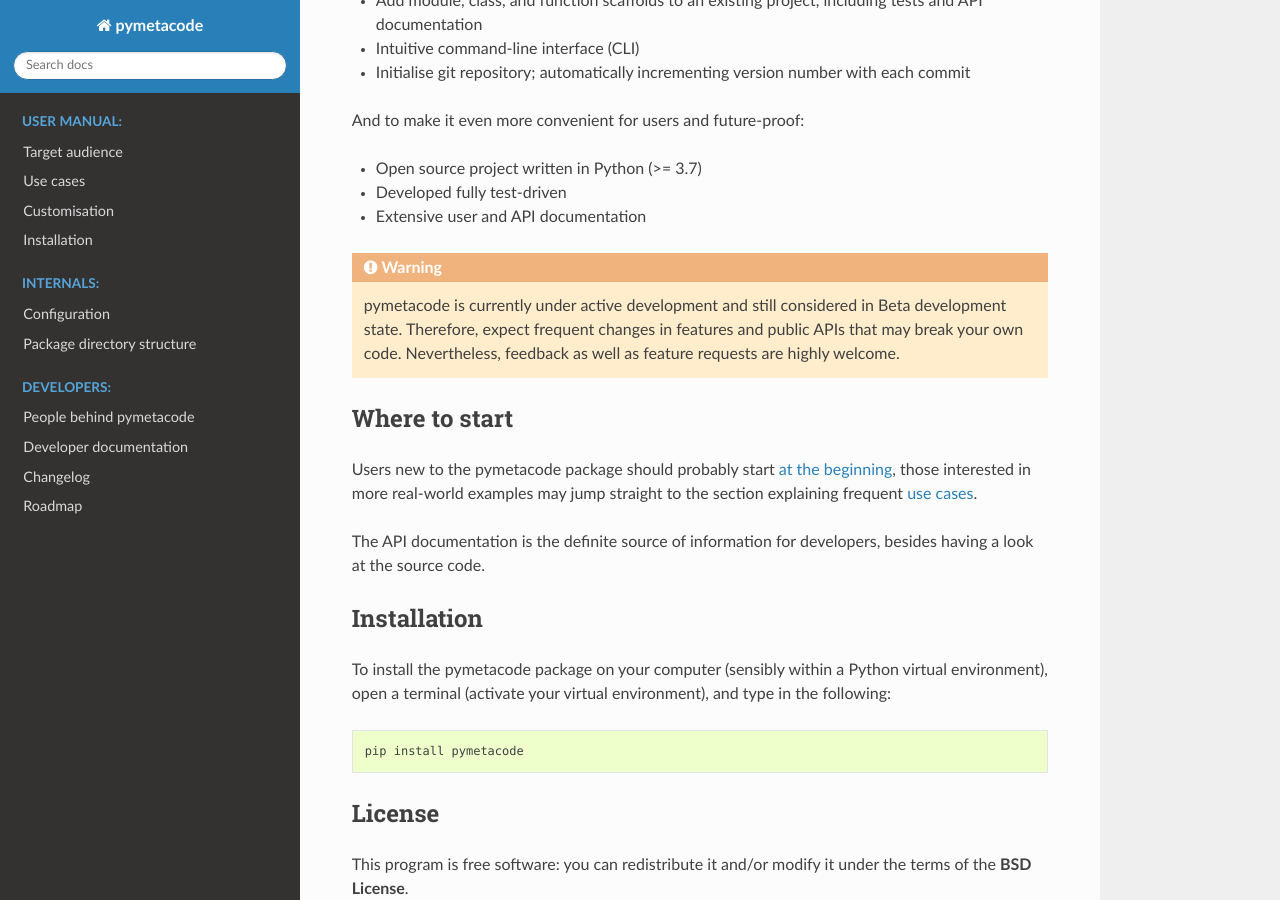
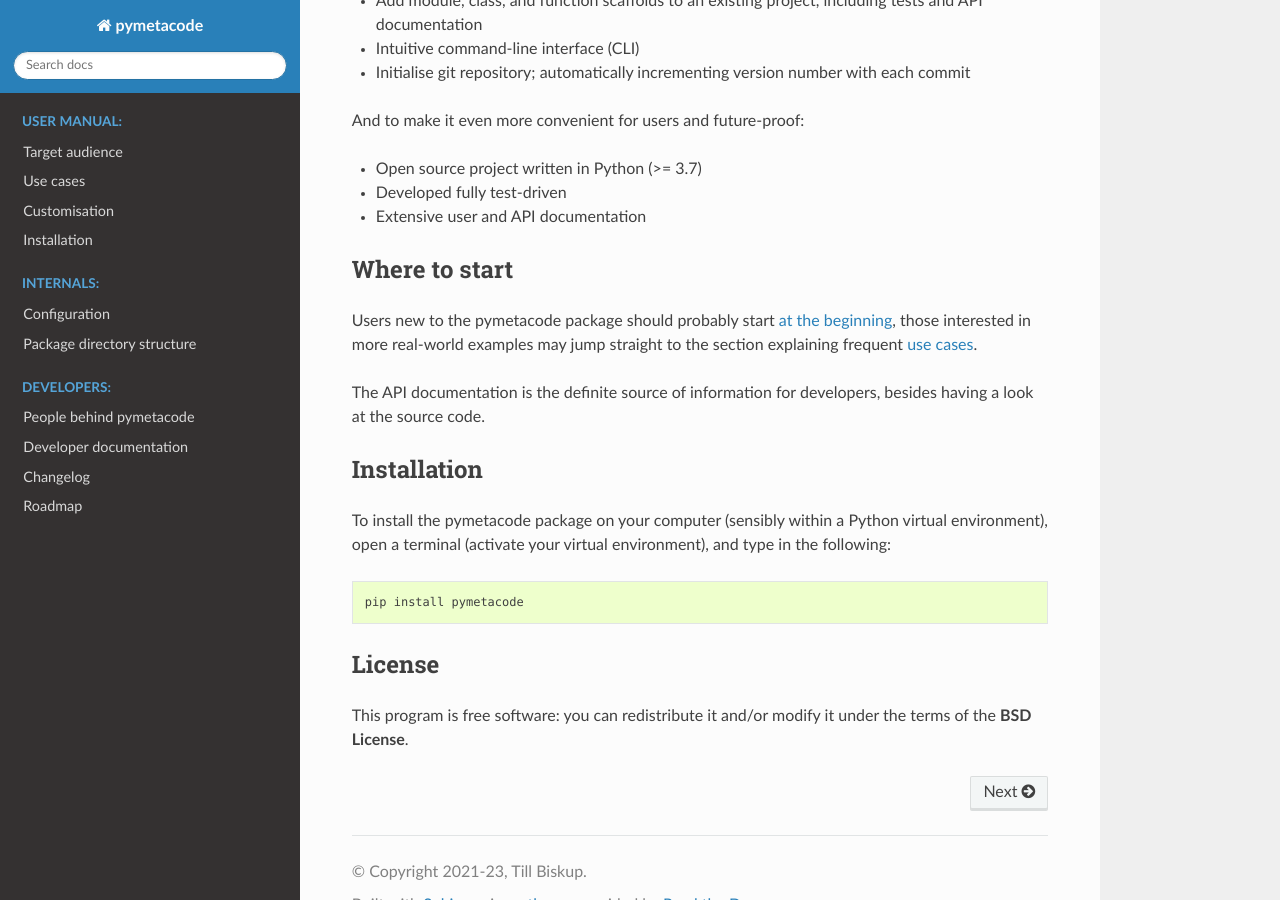
Before and after one commit to tillbiskup/pymetacode, a Sphinx documentation site: the page built from docs/index.rst, in a window 1280 px wide and 900 px high, scrolled down 1013 px. Built offline with Sphinx 7.4.7 and the Read the Docs theme 2.0.0, drawn with Linux system fonts in a browser that asks for light colours; pages that are not in the unit, such as notebooks, are missing from menus.

Commit message:
Add CITATION.cff file; change status to production/stable

```diff
--- a/docs/index.rst
+++ b/docs/index.rst
@@ -54,11 +54,6 @@
 * Extensive user and API documentation
 
 
-
-.. warning::
-  pymetacode is currently under active development and still considered in Beta development state. Therefore, expect frequent changes in features and public APIs that may break your own code. Nevertheless, feedback as well as feature requests are highly welcome.
-
-
 Where to start
 ==============
 
--- a/setup.py
+++ b/setup.py
@@ -42,7 +42,7 @@
         "Intended Audience :: Science/Research",
         "Topic :: Software Development",
         "Topic :: Software Development :: Code Generators",
-        "Development Status :: 4 - Beta",
+        "Development Status :: 5 - Production/Stable",
     ],
     install_requires=[
         "jinja2",
```
Also changed, not shown: 2 other files.
